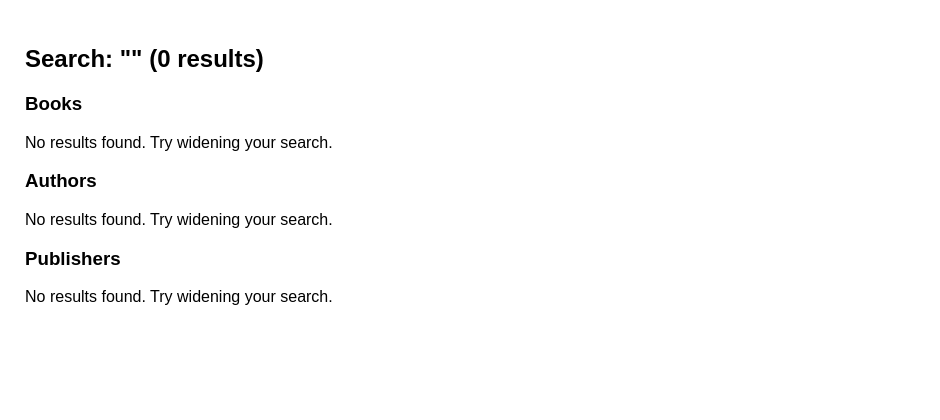
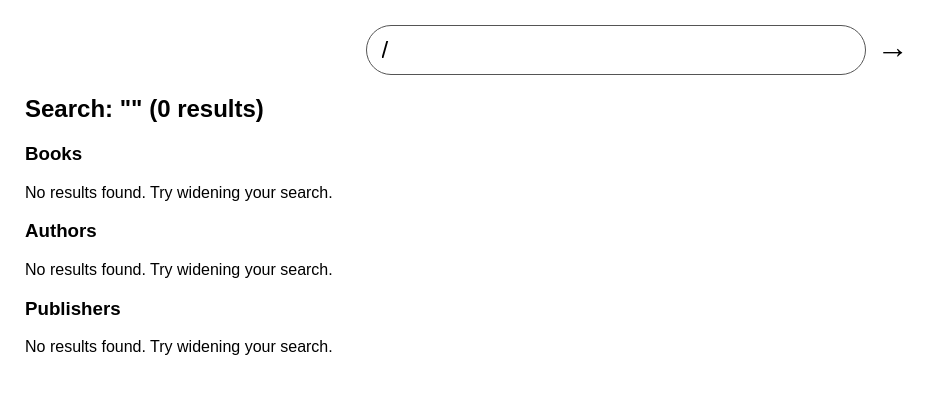
Before and after one commit to lucas-riedlshah/compsci235-assignment2, a Flask app: page /search in a window 1280 px wide. Shown: the part 100-520 px from the top of the page, without its empty margins (0-940 px from the left). Run offline with Flask 2, Linux system fonts and the light colour scheme.

Commit message:
setup home page, added searchbox to search page

```diff
--- a/library/home/home.py
+++ b/library/home/home.py
@@ -1,8 +1,12 @@
 from flask import Blueprint, render_template
+
+from .services import *
+from library.adapters.repository import repo_instance as repo
 
 home_blueprint = Blueprint('home_bp', __name__)
 
 
 @home_blueprint.route('/')  # , methods=['GET'])
 def home():
-    return render_template('home/home.html')
+    recent_books = get_recent_books(repo)
+    return render_template('home/home.html', books=recent_books)
--- /dev/null
+++ b/library/home/services.py
@@ -0,0 +1,6 @@
+from library.adapters.repository import AbstractRepository
+from library.utilities import book_to_dict
+
+def get_recent_books(repo: AbstractRepository):
+    books = sorted(repo.get_all_books(), key=lambda book: book.release_year or 0, reverse=True)[:4]
+    return books
--- a/library/static/css/style.css
+++ b/library/static/css/style.css
@@ -39,13 +39,27 @@ body {
   text-decoration: none;
 }
 
-.header__search {
+.content {
+  grid-row: main;
+  padding: 25px;
+}
+
+.footer {
+  grid-row: footer;
+  display: flex;
+  justify-content: center;
+  align-items: center;
+}
+
+/* Searchbox */
+
+.search {
   margin: 0;
   display: flex;
   align-items: center;
 }
 
-.header__search > .search__input {
+.search > .search__input {
   height: 100%;
   width: max(220px, 18vw);
   margin-right: 5px;
@@ -54,11 +68,11 @@ body {
   padding: 0.5em 15px;
 }
 
-.header__search > .search__input:focus {
+.search > .search__input:focus {
   outline: none;
 }
 
-.header__search > .search__button {
+.search > .search__button {
   display: inline-block;
   height: 100%;
   background: none;
@@ -69,16 +83,19 @@ body {
   margin-bottom: 5px;
 }
 
-.content {
-  grid-row: main;
-  padding: 25px;
+.search.search--search-page {
+  justify-content: center;
+  height: 50px;
 }
 
-.footer {
-  grid-row: footer;
-  display: flex;
-  justify-content: center;
-  align-items: center;
+.search.search--search-page > .search__input {
+  border: 1px solid #555;
+  width: max(500px, 18vw);
+  font-size: 1.5em;
+}
+
+.search.search--search-page > .search__button {
+  color: black;
 }
 
 /* page_link_bar.html */
@@ -163,6 +180,15 @@ body {
 .list .list__item:hover {
   box-shadow: 0 8px 10px 1px rgba(0, 0, 0, 0.07),
     0 3px 14px 2px rgba(0, 0, 0, 0.06), 0 5px 5px -3px rgba(0, 0, 0, 0.1);
+}
+
+.list__item.more-button {
+  box-shadow: none;
+  border: 1px solid #ccc;
+}
+
+.list__item.more-button:hover {
+  box-shadow: none;
 }
 
 /* books_list.html */
@@ -290,14 +316,3 @@ body {
 .credentials__form > .form__submit {
   text-align: center;
 }
-
-/* search.html */
-
-.list__item.more-button {
-  box-shadow: none;
-  border: 1px solid #ccc;
-}
-
-.list__item.more-button:hover {
-  box-shadow: none;
-}
--- a/library/templates/base.html
+++ b/library/templates/base.html
@@ -2,7 +2,6 @@
   <head>
     <meta charset="UTF-8" />
     <meta name="viewport" content="width=device-width, initial-scale=1.0" />
-    <!-- TODO: Change this to a more appropriate name -->
     <title>The Comic Book Library</title>
     <link
       rel="stylesheet"
@@ -45,7 +44,7 @@
         >
         {% endif %}
       </div>
-      <form class="header__search" method="GET" action="search">
+      <form class="search" method="GET" action="search">
         <input
           type="text"
           name="q"
--- a/library/templates/search/search.html
+++ b/library/templates/search/search.html
@@ -1,4 +1,25 @@
 {% extends 'base.html' %} {% block content %}
+
+<!-- Searchbox -->
+<form class="search search--search-page" method="GET" action="search">
+  <input
+    type="text"
+    name="q"
+    title="search-box"
+    placeholder="Search"
+    required
+    oninvalid="this.setCustomValidity('Please enter a search query.')"
+    oninput="this.setCustomValidity('')"
+    class="search__input"
+    value={{ query }}
+  />
+  <input
+    type="submit"
+    value="&rarr;"
+    title="submit-search-button"
+    class="search__button"
+  />
+</form>
 
 <!-- Heading -->
 <h2>
```
Also changed, not shown: library/templates/home/home.html (+21 -1 lines).
